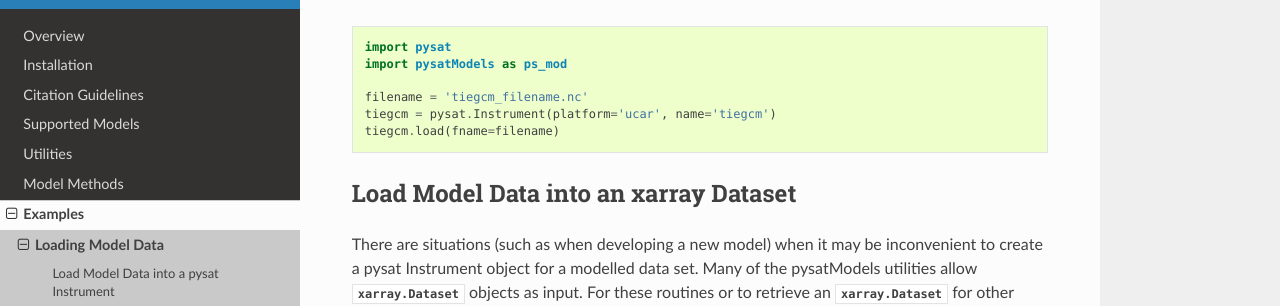
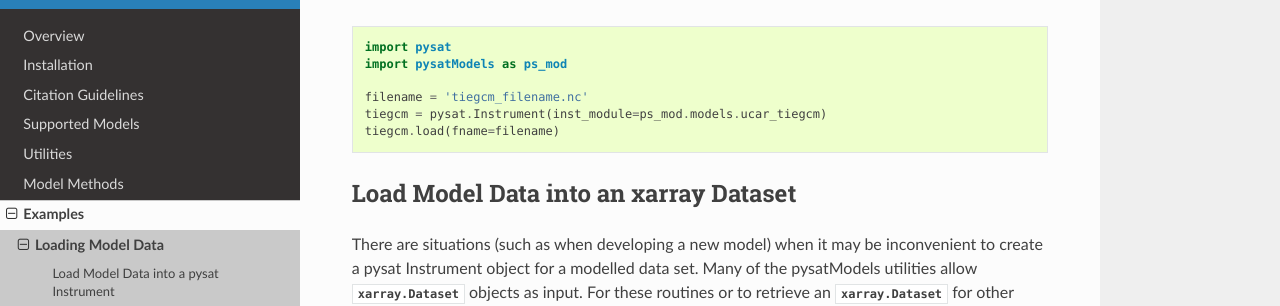
Before and after one commit to pysat/pysatModels, a Sphinx documentation site: the page built from docs/examples/ex_init.rst, in a window 1280 px wide and 900 px high. Shown: the part 286-592 px from the top of the window. Built offline with Sphinx 7.4.7 and the Read the Docs theme 2.0.0, drawn with Linux system fonts in a browser that asks for light colours.

Commit message:
DOC: applied reviewer suggestions
Applied reviewer suggestions.

Co-authored-by: Jeff Klenzing <19592220+jklenzing@users.noreply.github.com>

```diff
--- a/docs/examples/ex_compare.rst
+++ b/docs/examples/ex_compare.rst
@@ -13,6 +13,7 @@ The :py:data:`matched_inst` object at this point should display as shown below.
 .. code:: python
 
 	  print(matched_inst)
+
 	  pysat Instrument object
 	  -----------------------
 	  Platform: 'cnofs'
--- a/docs/examples/ex_init.rst
+++ b/docs/examples/ex_init.rst
@@ -22,7 +22,7 @@ TIE-GCM data file from `UCAR <https://www.hao.ucar.edu/modeling/tgcm/tie.php>`_.
    import pysatModels as ps_mod
 
    filename = 'tiegcm_filename.nc'
-   tiegcm = pysat.Instrument(platform='ucar', name='tiegcm')
+   tiegcm = pysat.Instrument(inst_module=ps_mod.models.ucar_tiegcm)
    tiegcm.load(fname=filename)
 
 
```
